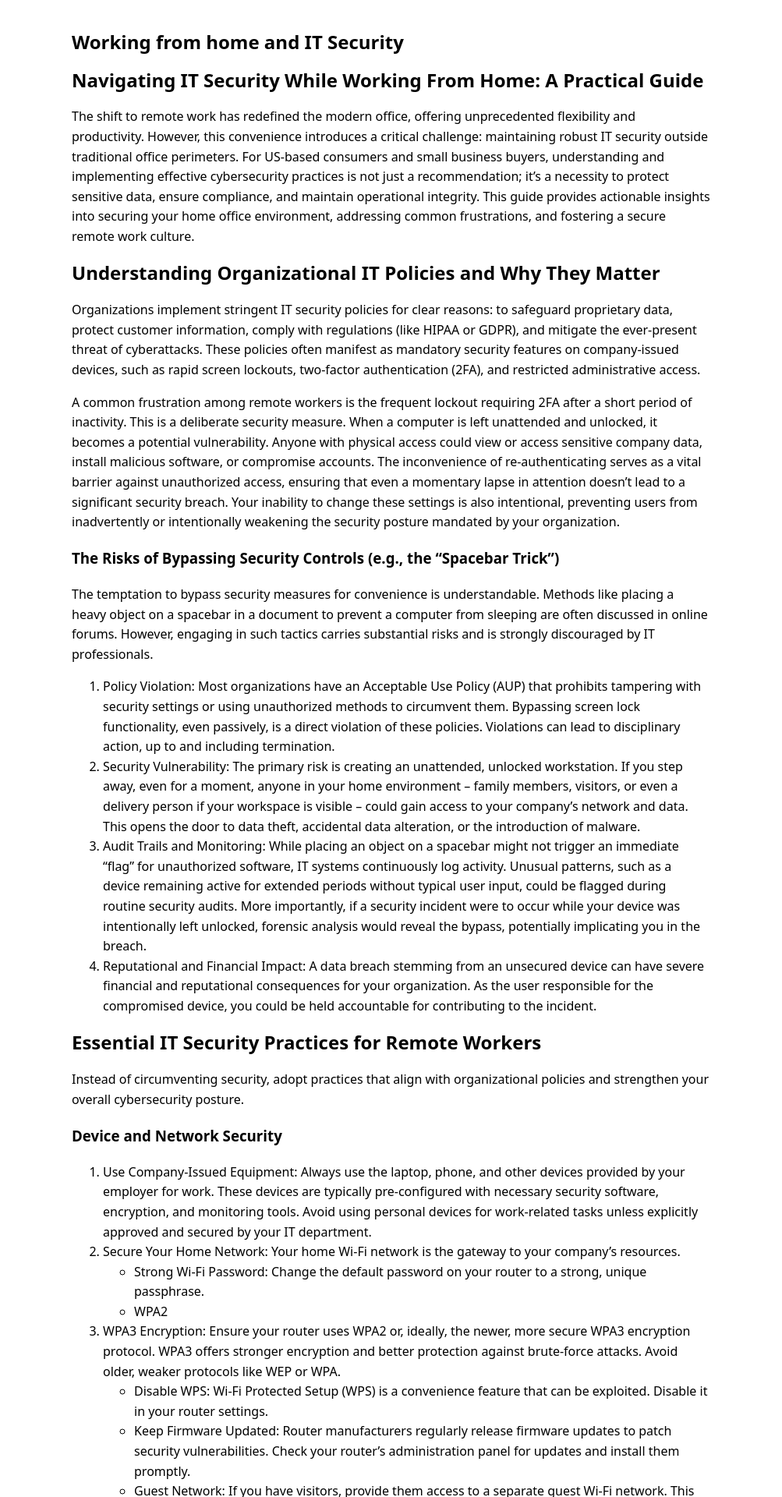
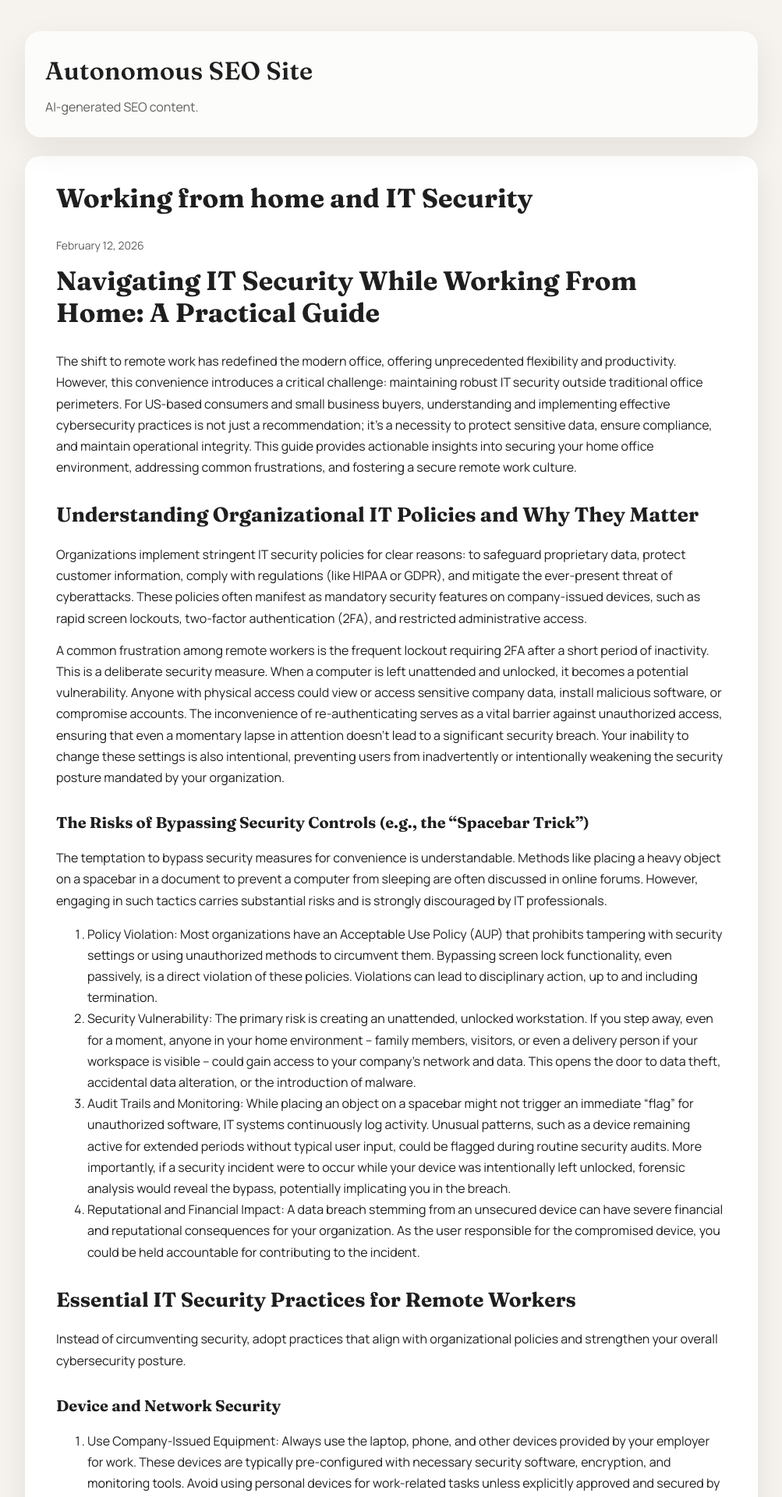
Before and after one commit to ironaclaw/ironaclaw.github.io, a Jekyll site: the page built from _posts/2026-02-12-working-from-home-and-it-security.md, in a window 1280 px wide. Shown: the top 1920 px of the page at 78% size, without its empty margins (138-1141 px from the left). Built offline with Jekyll 4.4.1, drawn with Linux system fonts in a browser that asks for light colours; some of the changed text lies outside the part shown.

```diff
--- a/_layouts/default.html
+++ b/_layouts/default.html
@@ -2,16 +2,90 @@
 <html lang="en">
 <head>
   <meta charset="utf-8">
-  {% include analytics.html %}
   <title>{% if page.title %}{{ page.title }} | {{ site.title }}{% else %}{{ site.title }}{% endif %}</title>
   <meta name="description" content="{{ page.description | default: site.description }}">
   <link rel="canonical" href="{{ site.url }}{{ site.baseurl }}{{ page.url }}">
   <meta name="viewport" content="width=device-width, initial-scale=1">
-  <style>body{font-family:system-ui,Arial,sans-serif;max-width:820px;margin:40px auto;padding:0 16px;line-height:1.6}h1,h2{line-height:1.2}</style>
+  <!-- AUTONOMOUS_SEO_LAYOUT_V2 -->
+  <link rel="preconnect" href="https://fonts.googleapis.com">
+  <link rel="preconnect" href="https://fonts.gstatic.com" crossorigin>
+  <link href="https://fonts.googleapis.com/css2?family=Fraunces:wght@600;700&family=Manrope:wght@300;400;500;600&display=swap" rel="stylesheet">
+  {% if site.adsense_client_id %}
+  <script async src="https://pagead2.googlesyndication.com/pagead/js/adsbygoogle.js?client={{ site.adsense_client_id }}" crossorigin="anonymous"></script>
+  {% endif %}
+  <style>
+    :root{
+      --bg:#f6f3ee;
+      --surface:#ffffff;
+      --text:#1f1f1f;
+      --muted:#5e5e5e;
+      --accent:#d98a30;
+      --accent-2:#2f4b7c;
+      --radius:20px;
+      --shadow:0 14px 40px rgba(31,31,31,0.08);
+    }
+    *{box-sizing:border-box}
+    body{
+      margin:0;
+      font-family:"Manrope","Segoe UI",sans-serif;
+      color:var(--text);
+      background:
+        radial-gradient(1200px 600px at 10% -10%, #fbe2c7 0%, transparent 60%),
+        radial-gradient(900px 500px at 90% -20%, #d7e7ff 0%, transparent 55%),
+        var(--bg);
+      line-height:1.7;
+    }
+    a{color:var(--accent-2);text-decoration:none}
+    a:hover{text-decoration:underline}
+    .page{max-width:980px;margin:40px auto;padding:0 20px 60px}
+    .site-header{
+      display:flex;flex-direction:column;gap:6px;
+      padding:24px 26px;background:rgba(255,255,255,0.7);
+      border-radius:var(--radius);box-shadow:var(--shadow);backdrop-filter:blur(6px);
+    }
+    .site-title{font-family:"Fraunces","Georgia",serif;font-size:32px;color:var(--text);letter-spacing:0.2px}
+    .site-tagline{color:var(--muted);margin:0}
+    .content-card{
+      margin-top:24px;background:var(--surface);
+      border-radius:var(--radius);box-shadow:var(--shadow);
+      padding:34px 40px;
+    }
+    h1,h2,h3{font-family:"Fraunces","Georgia",serif;line-height:1.2;margin-top:32px}
+    h1{font-size:34px;margin-top:0}
+    h2{font-size:26px}
+    h3{font-size:20px}
+    p{margin:14px 0}
+    img{max-width:100%;border-radius:16px;margin:18px 0}
+    blockquote{margin:18px 0;padding:14px 18px;border-left:4px solid var(--accent);background:#fff5e9}
+    code,pre{font-family:"SFMono-Regular",Consolas,monospace}
+    pre{padding:16px;border-radius:12px;background:#0f172a;color:#f8fafc;overflow:auto}
+    .site-footer{margin-top:24px;color:var(--muted);font-size:14px;text-align:center}
+    .post-meta{color:var(--muted);font-size:14px}
+    .post-list{display:grid;gap:18px;margin-top:20px}
+    .post-card{
+      background:#fff;border-radius:16px;padding:18px 22px;box-shadow:var(--shadow)
+    }
+    @media (max-width:640px){
+      .page{margin:18px auto;padding:0 14px 40px}
+      .content-card{padding:24px}
+      h1{font-size:28px}
+    }
+  </style>
 </head>
 <body>
-  <main>
-    {{ content }}
-  </main>
+  <div class="page">
+    <header class="site-header">
+      <a class="site-title" href="{{ site.baseurl }}/">{{ site.title }}</a>
+      <p class="site-tagline">{{ site.description }}</p>
+    </header>
+    <main class="content-card">
+      {{ content }}
+    </main>
+    <footer class="site-footer">Updated {{ site.time | date: "%B %-d, %Y" }}</footer>
+  </div>
+  {% if site.adsense_client_id and site.adsense_slot %}
+  <ins class="adsbygoogle" style="display:block" data-ad-client="{{ site.adsense_client_id }}" data-ad-slot="{{ site.adsense_slot }}" data-ad-format="auto" data-full-width-responsive="true"></ins>
+  <script>(adsbygoogle = window.adsbygoogle || []).push({});</script>
+  {% endif %}
 </body>
 </html>
--- a/_layouts/post.html
+++ b/_layouts/post.html
@@ -3,5 +3,6 @@ layout: default
 ---
 <article>
   <h1>{{ page.title }}</h1>
+  <p class="post-meta">{{ page.date | date: "%B %-d, %Y" }}</p>
   {{ content }}
 </article>
```
Also changed, not shown: _layouts/home.html (added, +16 -0 lines), _posts/2026-02-19-iss-stoxx-global-treasury.md (added, +26 -0 lines).
